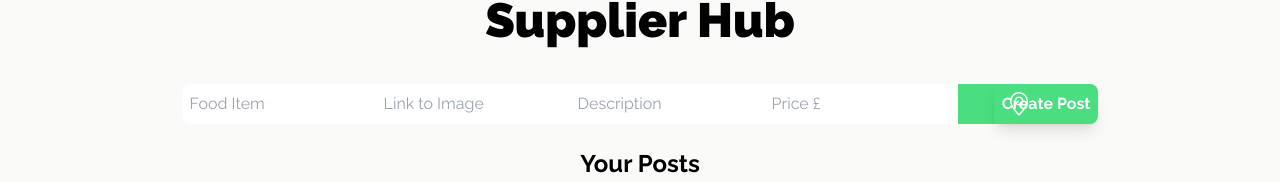
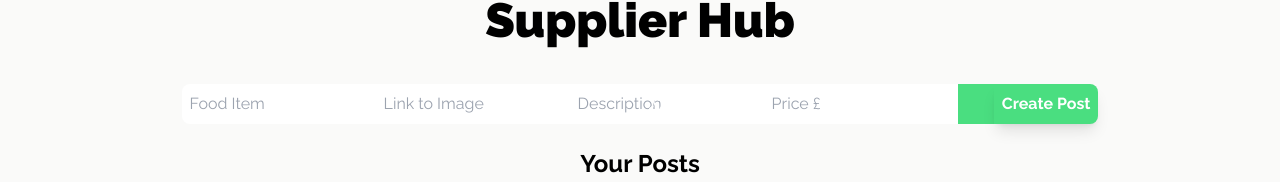
Before and after one commit to lgorvin/localfoods, a React (Vite) app: page /supplierhub in a window 1280 px wide. Shown: the part 154-336 px from the top of the page. Built offline with nearby package versions, Linux system fonts and the light colour scheme; no server answers; the database is empty; sample sign-in values are in the browser's storage.

Commit message:
Added company name to food card and supplier hub

```diff
--- a/src/components/FoodCard.tsx
+++ b/src/components/FoodCard.tsx
@@ -29,6 +29,7 @@ interface Post {
   date: string;
   image: string;
   price: number;
+  company: string;
   id: string;
   lat: number;
   long: number;
@@ -96,6 +97,7 @@ const FoodCard: FunctionComponent<BioProps> = (props) => {
           date: doc.data().date,
           image: doc.data().image,
           price: doc.data().price,
+          company: doc.data().company,
           id: doc.id,
           lat: doc.data().lat,
           long: doc.data().long,
@@ -127,7 +129,9 @@ const FoodCard: FunctionComponent<BioProps> = (props) => {
               />
             </div>
             <div className="float-right mt-[-50px] mr-16 font-bold">
-              <h1>{data.user} @ Swindon Butchers</h1>
+              <h1>
+                {data.user} @ {data.company}
+              </h1>
             </div>
 
             <h1 className="font-bold inline ml-4 mt-5 text-xl">{data.title}</h1>
--- a/src/pages/SellFood.tsx
+++ b/src/pages/SellFood.tsx
@@ -29,6 +29,7 @@ const SellFood = () => {
   const [uid, setUid] = useState("");
   const [allUsers, setAllUsers] = useState([]);
   const [name, setName] = useState("");
+  const [company, setCompany] = useState("");
   const navigate = useNavigate();
 
   const [supplierLat, setSupplierLat] = useState(0);
@@ -42,6 +43,7 @@ const SellFood = () => {
     date: string;
     image: string;
     price: number;
+    company: string;
     id: string;
     lat: number;
     long: number;
@@ -63,6 +65,7 @@ const SellFood = () => {
           setName(doc.data().name);
           setUid(doc.data().uid);
           setDocId(doc.id);
+          setCompany(doc.data().company);
         });
       });
     } catch (err) {
@@ -91,6 +94,7 @@ const SellFood = () => {
       date: new Date().toUTCString(),
       image: image,
       price: parseFloat(price),
+      company: company,
       id: id,
       lat: supplierLat,
       long: supplierLong,
@@ -172,6 +176,7 @@ const SellFood = () => {
           date: doc.data().date,
           image: doc.data().image,
           price: doc.data().price,
+          company: doc.data().company,
           id: doc.id,
           lat: doc.data().lat,
           long: doc.data().long,
@@ -217,7 +222,7 @@ const SellFood = () => {
             placeholder="Price £"
           />
           <>
-            <svg
+            {/* <svg
               xmlns="http://www.w3.org/2000/svg"
               width="16"
               height="16"
@@ -227,6 +232,23 @@ const SellFood = () => {
             >
               <path d="M12.166 8.94c-.524 1.062-1.234 2.12-1.96 3.07A31.493 31.493 0 0 1 8 14.58a31.481 31.481 0 0 1-2.206-2.57c-.726-.95-1.436-2.008-1.96-3.07C3.304 7.867 3 6.862 3 6a5 5 0 0 1 10 0c0 .862-.305 1.867-.834 2.94zM8 16s6-5.686 6-10A6 6 0 0 0 2 6c0 4.314 6 10 6 10z" />
               <path d="M8 8a2 2 0 1 1 0-4 2 2 0 0 1 0 4zm0 1a3 3 0 1 0 0-6 3 3 0 0 0 0 6z" />
+            </svg> */}
+            <svg
+              className="absolute right-0 mr-[613px] scale-150 hover:rotate-90 active:scale-125 cursor-pointer mt-[-28px] duration-300 bi bi-geo-alt"
+              xmlns="http://www.w3.org/2000/svg"
+              width="16"
+              height="16"
+              fill="white"
+            >
+              <path
+                //style="line-height:normal;text-indent:0;text-align:start;text-decoration-line:none;text-decoration-style:solid;text-decoration-color:#000;text-transform:none;block-progression:tb;white-space:normal;isolation:auto;mix-blend-mode:normal;solid-color:#000;solid-opacity:1"
+                d="M7.994-.002c-2.48 0-4.5 2.02-4.5 4.5a.5.5 0 0 0 .024.158c.042 1.579.726 2.96 1.53 4.24.832 1.323 1.795 2.563 2.413 3.829a.5.5 0 0 0 .894.01c.65-1.265 1.662-2.507 2.536-3.829.873-1.322 1.619-2.75 1.619-4.4a.5.5 0 0 0-.033-.186C12.38 1.925 10.413-.002 7.994-.002zm0 1c1.94 0 3.5 1.561 3.5 3.5a.5.5 0 0 0 .01.107c-.03 1.308-.634 2.52-1.447 3.75-.688 1.041-1.466 2.116-2.137 3.233-.637-1.112-1.371-2.185-2.024-3.223C5.103 7.102 4.51 5.86 4.51 4.505a.5.5 0 0 0-.008-.087A3.488 3.488 0 0 1 7.994.998zm0 2.002c-.822 0-1.5.678-1.5 1.5S7.172 6 7.994 6c.823 0 1.5-.678 1.5-1.5S8.817 3 7.994 3zm0 1c.282 0 .5.218.5.5 0 .282-.218.5-.5.5a.493.493 0 0 1-.5-.5c0-.282.218-.5.5-.5zm4.09 5.227a.5.5 0 0 0-.18.966c.997.404 1.638.933 1.914 1.42.277.487.27.908-.091 1.426-.725 1.036-3.036 1.954-5.674 1.965-2.639.01-4.982-.883-5.748-1.922-.383-.52-.402-.943-.145-1.428.258-.484.875-1.018 1.856-1.43a.5.5 0 1 0-.387-.921c-1.12.47-1.937 1.102-2.352 1.883-.415.78-.343 1.722.223 2.49 1.132 1.534 3.711 2.34 6.559 2.328 2.847-.012 5.402-.837 6.488-2.39.543-.777.58-1.723.14-2.495-.438-.772-1.273-1.394-2.408-1.853a.5.5 0 0 0-.195-.04z"
+                color="#fff"
+                enable-background="accumulate"
+                font-family="sans-serif"
+                font-weight="400"
+                overflow="visible"
+              />
             </svg>
             <input
               onClick={getLocation}
@@ -249,7 +271,7 @@ const SellFood = () => {
         <div>
           <div>
             {posts.map((data, index) => (
-              <div key={index} className="grid grid-cols-7 place-items-center">
+              <div key={index} className="grid grid-cols-8 place-items-center">
                 <h1 className="mx-2 my-2">
                   <span className="font-bold">Title:</span> {data.title}
                 </h1>{" "}
@@ -271,6 +293,10 @@ const SellFood = () => {
                   {" "}
                   <span className="font-bold">User:</span> {data.user}
                 </h1>
+                <h1 className="mx-2 my-2">
+                  {" "}
+                  <span className="font-bold">Company:</span> {data.company}
+                </h1>
                 <button
                   className="bg-red-400 text-white font-bold py-2 px-2 rounded-md"
                   data-value={data.id}
```
